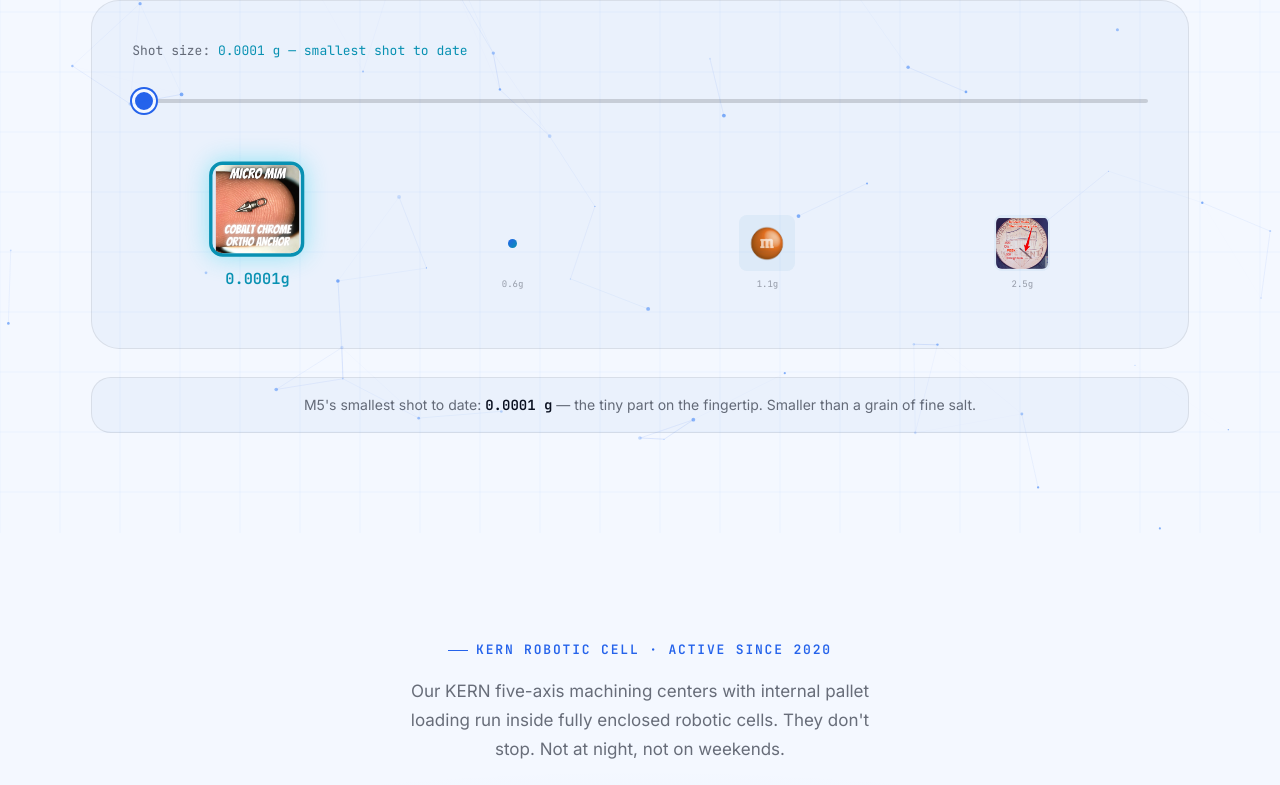
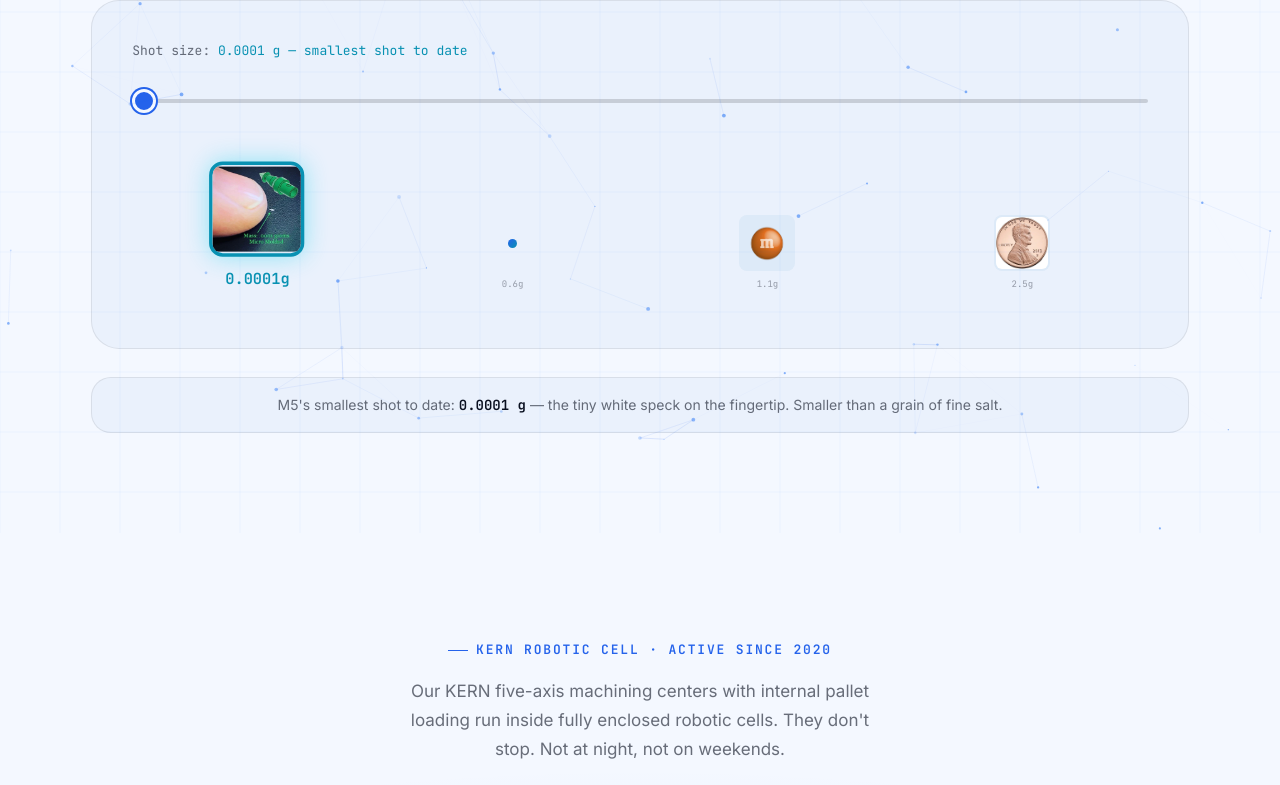
Before and after one commit to Jbak-hub/mn-micro, a plain HTML site: page index.html in a window 1280 px wide. Shown: the part 4980-5765 px from the top of the page. Drawn offline with Linux system fonts and the light colour scheme; animation ran at ten frames a second.

Commit message:
Add missing gallery photos and penny — restore all slider images

```diff
--- a/index.html
+++ b/index.html
@@ -2471,10 +2471,10 @@
 
 /* ── PART SIZE VISUALIZER ── */
 const vizData=[
-  {label:'0.0001 g — smallest shot to date',mass:.0001,img:'photo-9.jpg',caption:"M5's smallest shot to date: <strong>0.0001 g</strong> — the tiny part on the fingertip. Smaller than a grain of fine salt."},
+  {label:'0.0001 g — smallest shot to date',mass:.0001,img:'photo-4.jpg',caption:"M5's smallest shot to date: <strong>0.0001 g</strong> — the tiny white speck on the fingertip. Smaller than a grain of fine salt."},
   {label:'0.6 g — maximum shot',mass:.6,caption:"<strong>0.6 g</strong> is M5's maximum shot size — MIM Cobalt Chrome link with .010\" thinnest wall, on a penny for scale."},
   {label:'1.1 g — M&M candy (reference)',mass:1.1,img:'mm-candy.png',caption:"An M&M candy weighs about <strong>1.1 g</strong> — nearly 2× heavier than M5's maximum shot size."},
-  {label:'2.5 g — US penny (reference)',mass:2.5,img:'photo-5.jpg',caption:"A US penny weighs <strong>2.5 g</strong> — 25,000× heavier than M5's minimum shot of 0.0001 g."},
+  {label:'2.5 g — US penny (reference)',mass:2.5,img:'penny.jpg',caption:"A US penny weighs <strong>2.5 g</strong> — 25,000× heavier than M5's minimum shot of 0.0001 g."},
 ];
 const VIZ_REF=2.5,VIZ_MAXPX=38,VIZ_MINPX=4;
 function buildVizStrip(){
```
Also changed, not shown: m5-new.html (+2 -2 lines), penny.jpg (added), photo-1.jpg (added), photo-2.jpg (added), photo-3.jpg (added), photo-4.jpg (added), photo-6.jpg (added), photo-8.jpg (added).
